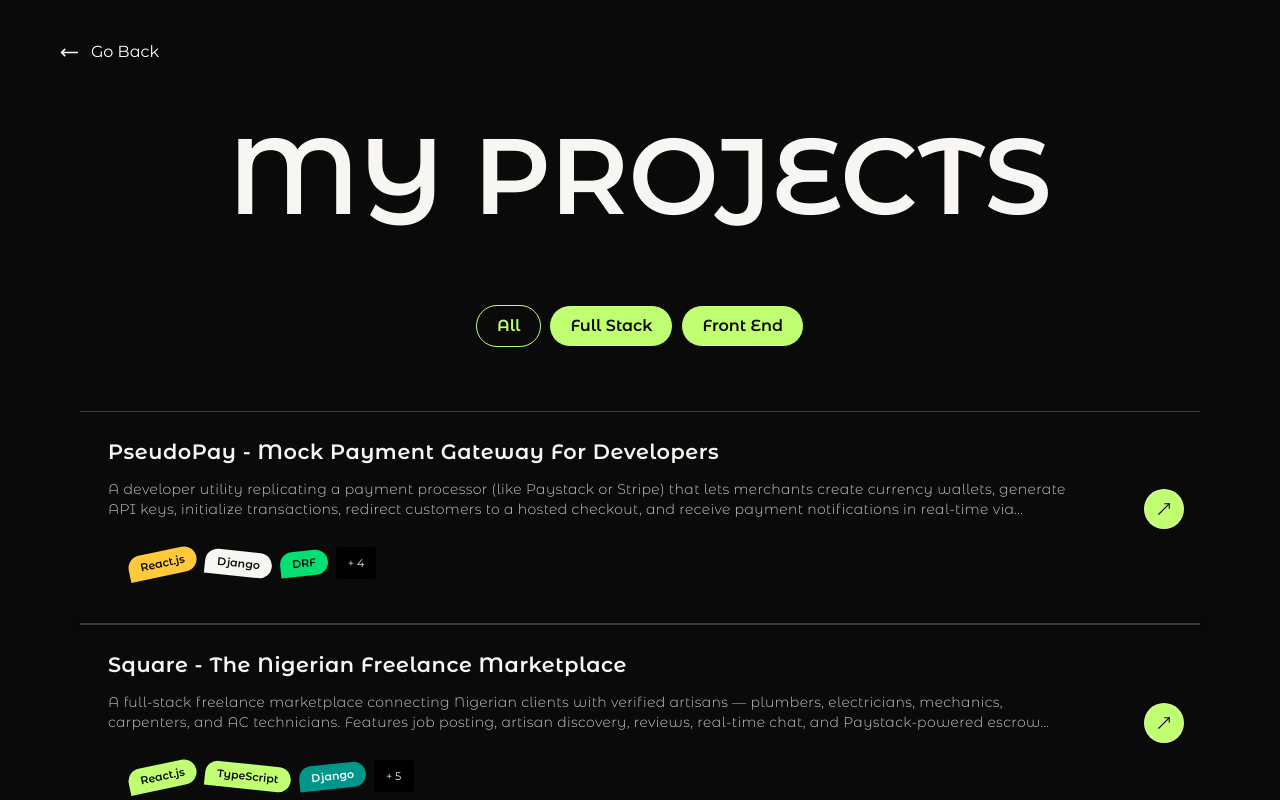
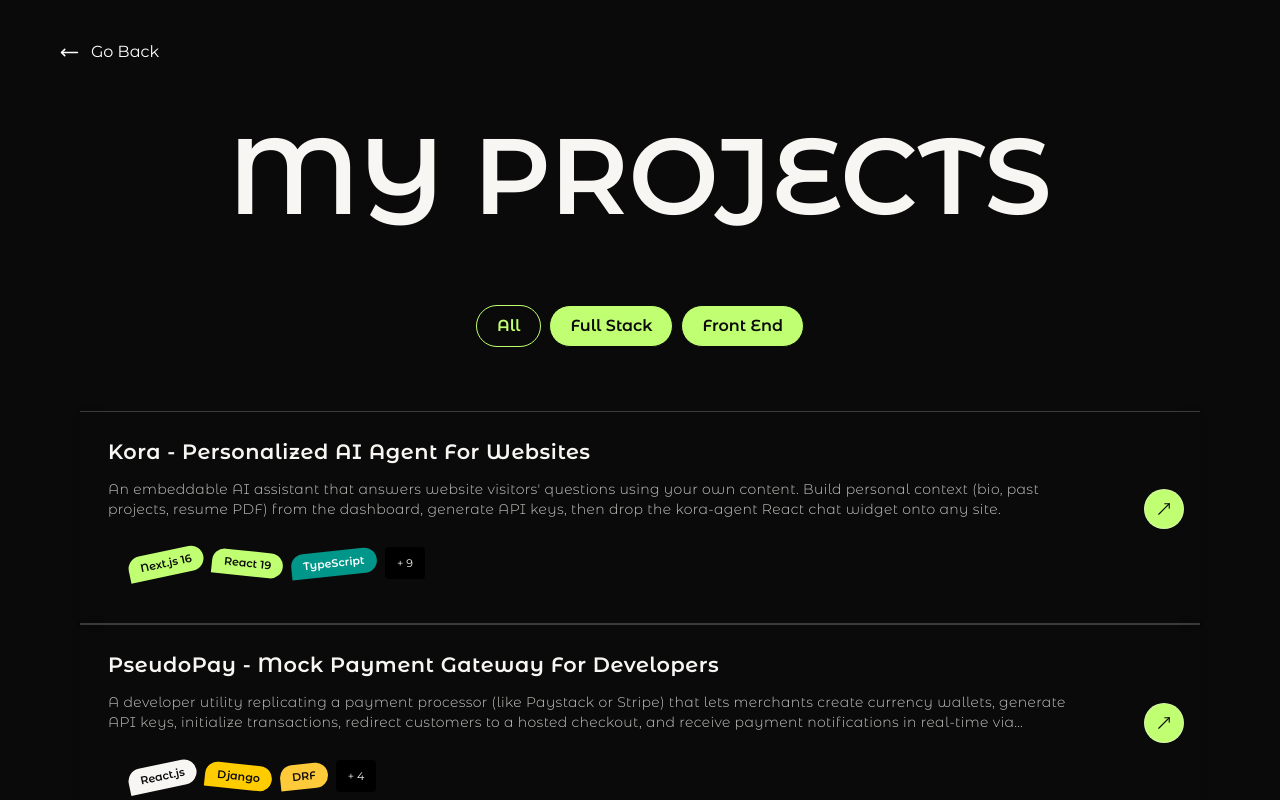
Before and after one commit to Elite-Dev-Repo/Portfolio, a React (Vite) app: page /all-projects in a window 1280 px wide. Shown: the top 800 px of the page. Built offline with nearby package versions, Linux system fonts and the light colour scheme.

Commit message:
addition: added Kora to the data for projects

```diff
--- a/src/data.js
+++ b/src/data.js
@@ -12,10 +12,38 @@ import square from "./assets/square.png";
 import cortex from "./assets/cortex.png";
 import voyant from "./assets/voyant.png";
 import lexiq from "./assets/lexiq.png";
+import kora from "./assets/kora.png";
 import pseudopay from "./assets/pseudopay.png";
 import digitallair from "./assets/digitallair.png";
 import elucid from "./assets/elucid.png";
 const works = [
+  {
+    id: "kora",
+    top: 0,
+    image: kora,
+    title: "Kora - Personalized AI Agent for Websites",
+    description:
+      "An embeddable AI assistant that answers website visitors' questions using your own content. Build personal context (bio, past projects, resume PDF) from the dashboard, generate API keys, then drop the kora-agent React chat widget onto any site.",
+    techs: [
+      "Next.js 16",
+      "React 19",
+      "TypeScript",
+      "Tailwind CSS",
+      "Axios",
+      "JWT",
+      "Google OAuth",
+      "Django",
+      "DRF",
+      "PostgreSQL",
+      "tsup",
+      "npm",
+    ],
+    link: "https://kora-ai-agent.vercel.app/",
+    label: "Full Stack",
+    git: "https://github.com/Elite-Dev-Repo/KoraFrontend",
+    howIMadeIt:
+      "I built Kora as two parts: a Next.js 16 (App Router) + TypeScript + Tailwind CSS platform (korafrontend) and a published React widget library (kora-agent v2.1.3). The platform has a landing page (Platform, Capabilities, Use Cases, FAQ sections), Google OAuth + JWT access/refresh auth with an axios interceptor and localStorage session tracking, and a dashboard with three sections — User Information (profile, education, projects, skills, hobbies, contact info), Create Context (personal context + past projects text + resume PDF upload sent as multipart to generate_info/, then saved to the profile view), and API Keys (GET/POST/DELETE api-keys/ with name, prefix, created_at, full key shown once at creation with reveal/copy, and revoke). The docs page covers the two-step integration. The kora-agent package is a drop-in Client Component (<KoraAgent baseUrl apiKey />) rendered via a React portal into document.body with fully inline styles so hosts don't need Tailwind, featuring a floating button, modal with auto-scroll, Escape-to-close, and loading state. It POSTs { input } to the backend (default https://kora-backend-livid.vercel.app/api/message/) with Authorization: Api-Key <key> and reads response/message from the JSON reply. The library is bundled with tsup and ships precompiled CSS.",
+  },
   {
     id: "pseudopay",
     top: 0,
```
Also changed, not shown: src/assets/kora.png (added).
